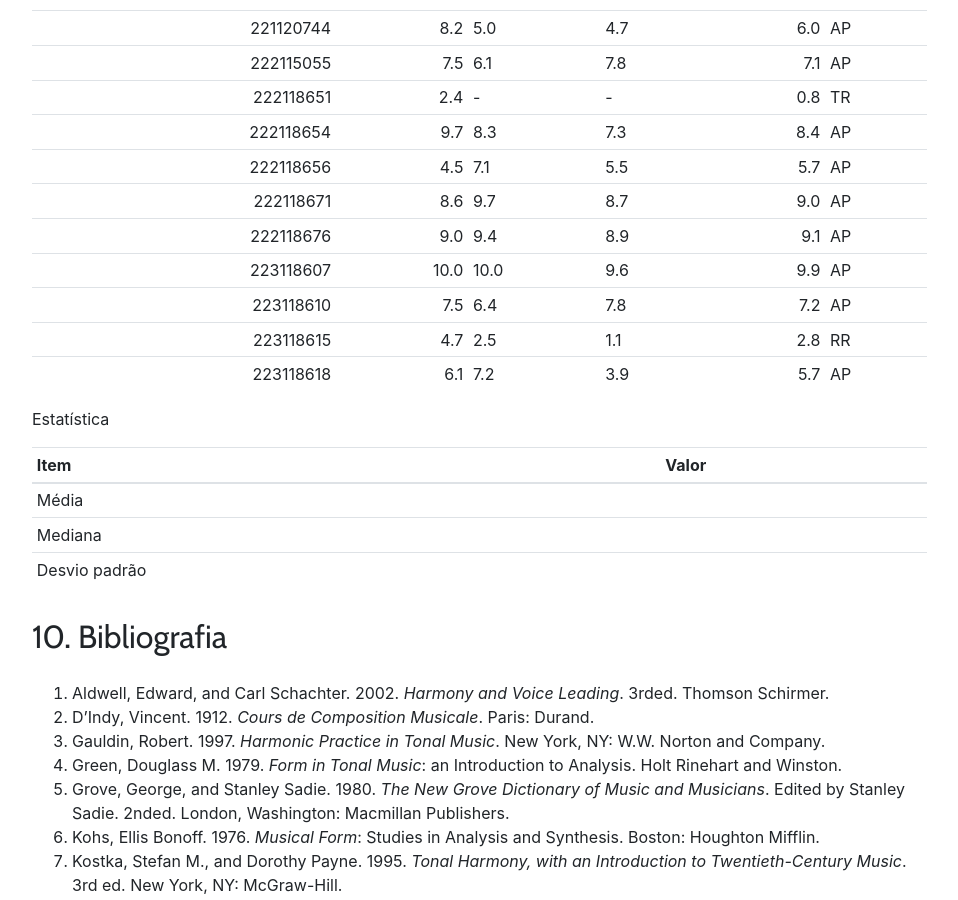
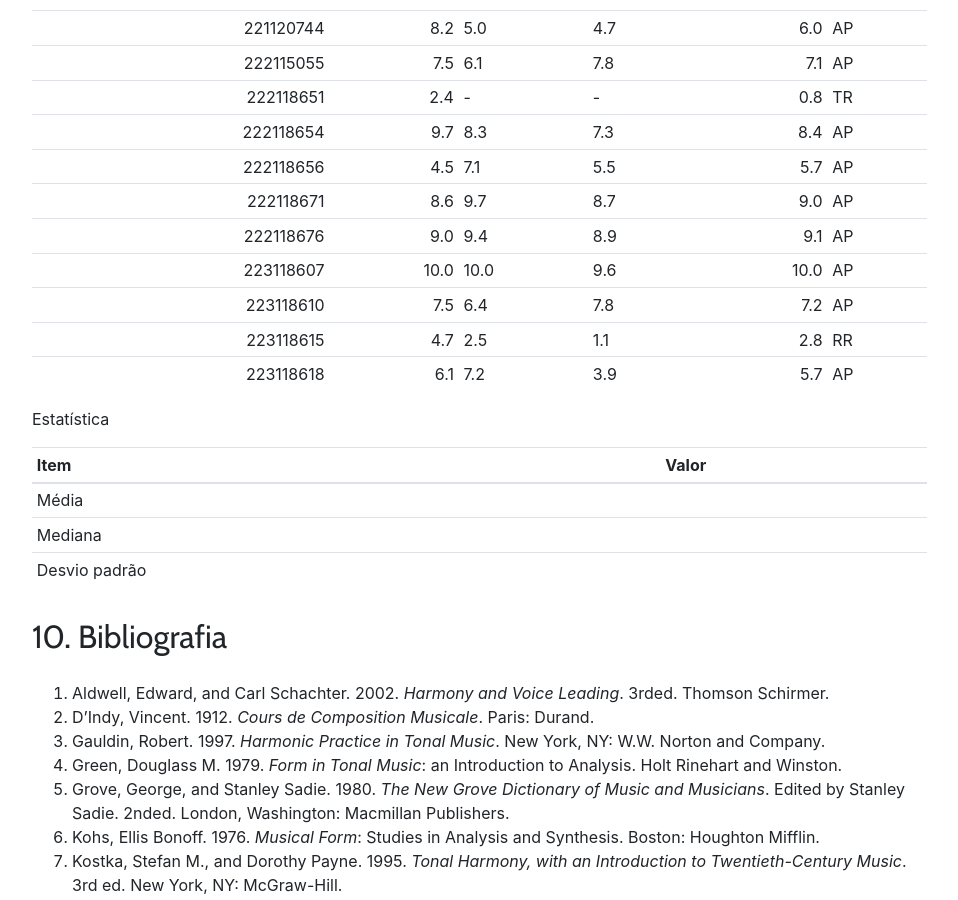
Before and after one commit to kroger/genosmus, a Jekyll site: the page built from _marcos/musa71.md, in a window 1280 px wide and 900 px high, scrolled down 7708 px. Shown: the whole window, without its empty margins (68-1026 px from the left). Built offline with Jekyll 4.4.1, drawn with Linux system fonts in a browser that asks for light colours; nearby versions of some CDN libraries; the table of contents is made by our own code.

Commit message:
Pequena correção

```diff
--- a/_marcos/musa71.md
+++ b/_marcos/musa71.md
@@ -331,7 +331,7 @@ Aulas 23 e 24 (ver data em [cronograma](#7-cronograma)).
 | 222118656 |  4.5 | 7.1  | 5.5  |  5.7 | AP   |
 | 222118671 |  8.6 | 9.7  | 8.7  |  9.0 | AP   |
 | 222118676 |  9.0 | 9.4  | 8.9  |  9.1 | AP   |
-| 223118607 | 10.0 | 10.0 | 9.6  |  9.9 | AP   |
+| 223118607 | 10.0 | 10.0 | 9.6  | 10.0 | AP   |
 | 223118610 |  7.5 | 6.4  | 7.8  |  7.2 | AP   |
 | 223118615 |  4.7 | 2.5  | 1.1  |  2.8 | RR   |
 | 223118618 |  6.1 | 7.2  | 3.9  |  5.7 | AP   |
```
